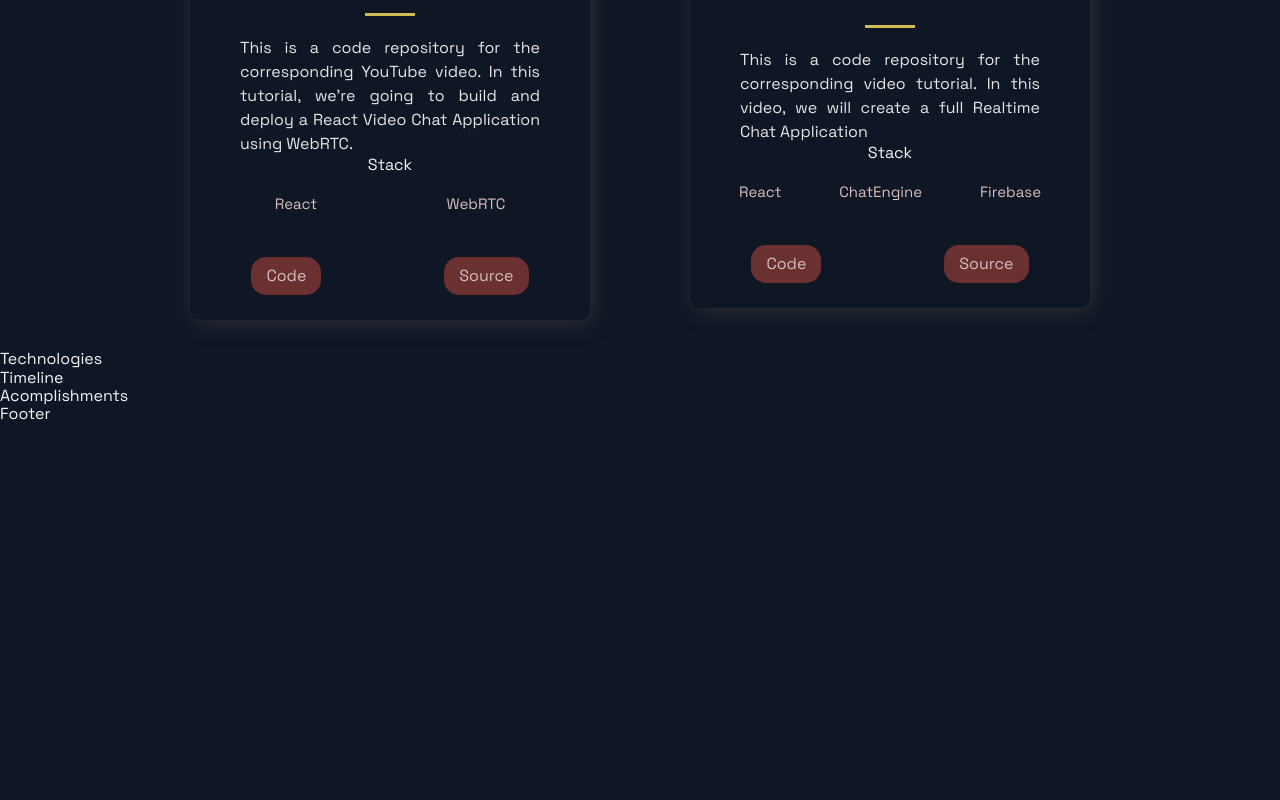
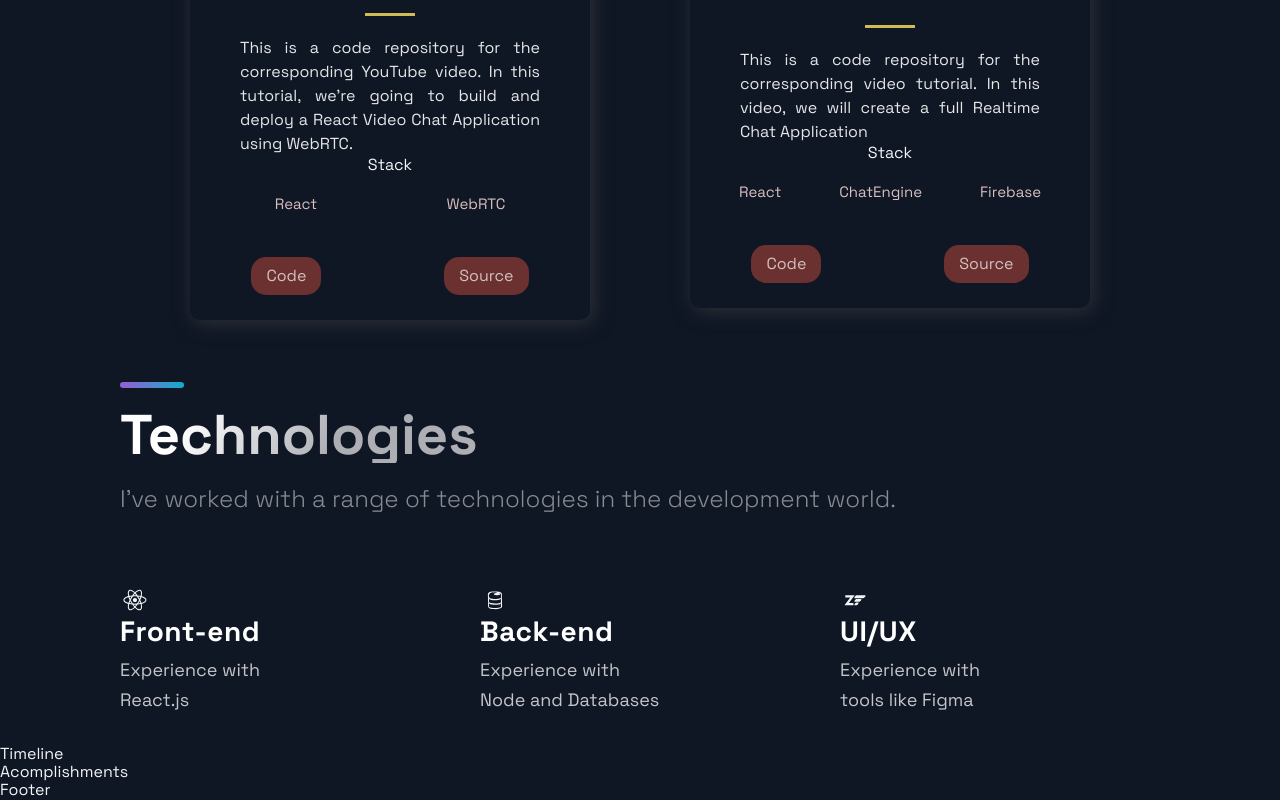
Before and after one commit to sidharthpatel/NeXT-Portfolio, a Next.js app: page / in a window 1280 px wide. Shown: the part 1852-2652 px from the top of the page. Before the commit the page ends 2276 px from the top, so only its background shows below. Built offline with nearby package versions, Linux system fonts and the light colour scheme.

Commit message:
Technologies section has been create

```diff
--- a/src/components/Technologies/Technologies.js
+++ b/src/components/Technologies/Technologies.js
@@ -1,12 +1,62 @@
-import React from 'react';
-import { DiFirebase, DiReact, DiZend } from 'react-icons/di';
-import { Section, SectionDivider, SectionText, SectionTitle } from '../../styles/GlobalComponents';
-import { List, ListContainer, ListItem, ListParagraph, ListTitle } from './TechnologiesStyles';
+import React from "react";
+import { DiFirebase, DiReact, DiZend } from "react-icons/di";
+import {
+    Section,
+    SectionDivider,
+    SectionText,
+    SectionTitle,
+} from "../../styles/GlobalComponents";
+import {
+    List,
+    ListContainer,
+    ListItem,
+    ListParagraph,
+    ListTitle,
+} from "./TechnologiesStyles";
 
-const Technologies = () =>  (
-  <div>
-    Technologies
-  </div>
+const Technologies = () => (
+    <Section id="tech">
+        <SectionDivider />
+        <br />
+        <SectionTitle>Technologies</SectionTitle>
+        <SectionText>
+            I've worked with a range of technologies in the development world.
+        </SectionText>
+        <List>
+            <ListItem>
+                <DiReact size="3rem" />
+                <ListContainer>
+                    <ListTitle>Front-end</ListTitle>
+                    <ListParagraph>
+                        Experience with <br />
+                        React.js
+                    </ListParagraph>
+                </ListContainer>
+            </ListItem>
+
+            <ListItem>
+                <DiFirebase size="3rem" />
+                <ListContainer>
+                    <ListTitle>Back-end</ListTitle>
+                    <ListParagraph>
+                        Experience with <br />
+                        Node and Databases
+                    </ListParagraph>
+                </ListContainer>
+            </ListItem>
+
+            <ListItem>
+                <DiZend size="3rem" />
+                <ListContainer>
+                    <ListTitle>UI/UX</ListTitle>
+                    <ListParagraph>
+                        Experience with <br />
+                        tools like Figma
+                    </ListParagraph>
+                </ListContainer>
+            </ListItem>
+        </List>
+    </Section>
 );
 
 export default Technologies;
```
